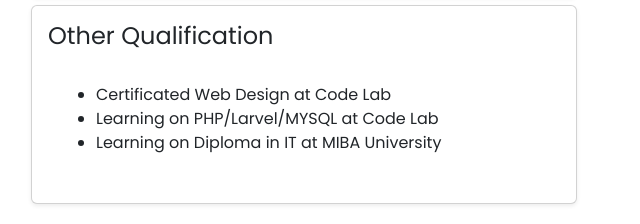
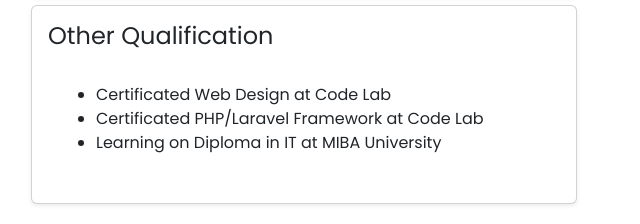
Before and after one commit to nyinyi-2002/myportfolio, a plain HTML site: page index.html in a window 1280 px wide. Shown: the part 1196-1420 px from the top of the page, 621-1261 px from the left. Drawn offline with nearby package versions, Linux system fonts and the light colour scheme.

Commit message:
Add files via upload

```diff
--- a/index.html
+++ b/index.html
@@ -117,7 +117,7 @@
                                 <div class="card-body">
                                     <ul>
                                         <li>Certificated Web Design at Code Lab</li>
-                                        <li>Learning on PHP/Larvel/MYSQL at Code Lab</li>
+                                        <li>Certificated PHP/Laravel Framework at Code Lab</li>
                                         <li>Learning on Diploma in IT at MIBA University</li>
                                     </ul>
                                 </div>
```
